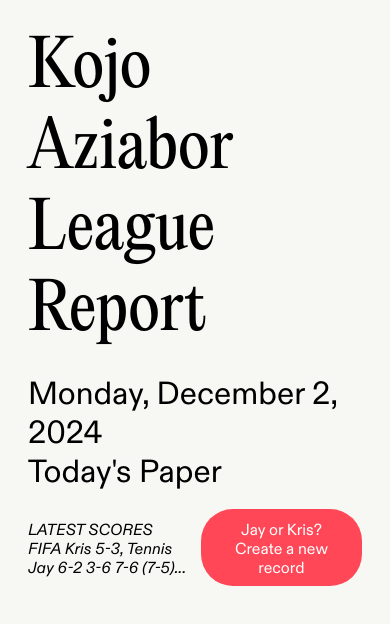
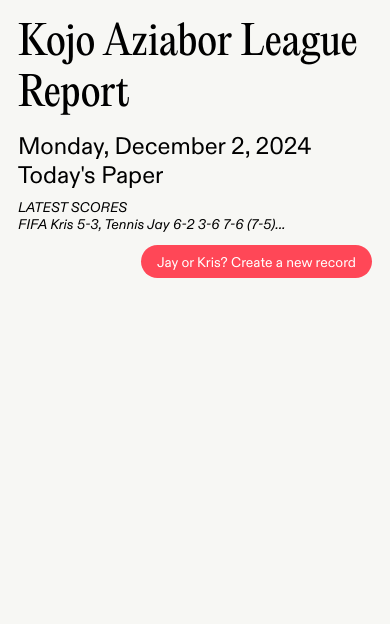
Before and after one commit to krisaziabor/interactive, a website: page projects/project-02/front-page.html in a window 390 px wide. Drawn offline with Linux system fonts and the light colour scheme.

```diff
--- /dev/null
+++ b/projects/project-02/package.json
@@ -0,0 +1,5 @@
+{
+  "dependencies": {
+    "mongodb": "^6.11.0"
+  }
+}
--- a/projects/project-02/styles.css
+++ b/projects/project-02/styles.css
@@ -60,7 +60,6 @@
 .footer-bottom {
     display: flex;
     flex-direction: row;
-    align-items: center;
     gap: 10px; /* Spacing between elements */
     justify-content: space-between; /* Distribute space between elements */
 }
@@ -87,3 +86,35 @@
 .footer-bottom button:hover {
     background-color: #e63946;
 }
+
+/* Media Queries for Mobile Responsiveness */
+@media (max-width: 768px) {
+    .footer {
+        grid-template-rows: auto auto; /* Adjust rows for mobile */
+        gap: 10px; /* Reduce gap for mobile */
+        padding: 10px;
+    }
+
+    .footer-title h1 {
+        font-size: 2.5rem; /* Smaller title for mobile */
+    }
+
+    .footer-subtitle p {
+        font-size: 1.5rem; /* Smaller subtitle for mobile */
+    }
+
+    .footer-bottom {
+        flex-direction: column; /* Stack elements vertically on mobile */
+        gap: 5px; /* Reduce gap for mobile */
+    }
+
+    .footer-bottom p {
+        font-size: 0.875rem; /* Smaller text for mobile */
+        margin-bottom: .5rem;
+    }
+
+    .footer-bottom button {
+        font-size: 0.875rem; /* Smaller button text for mobile */
+        padding: 8px 16px; /* Adjust padding for mobile */
+    }
+}
```
Also changed, not shown: 1 other file. Lines whose indentation alone changed are shown as unchanged.
